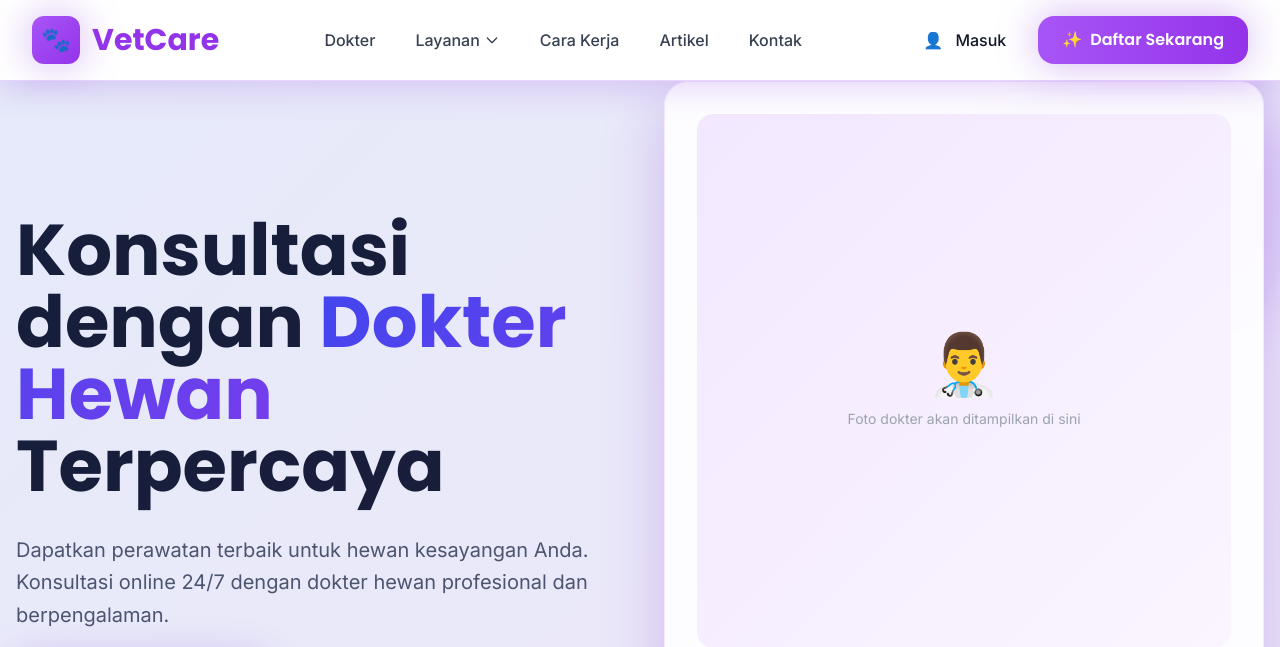
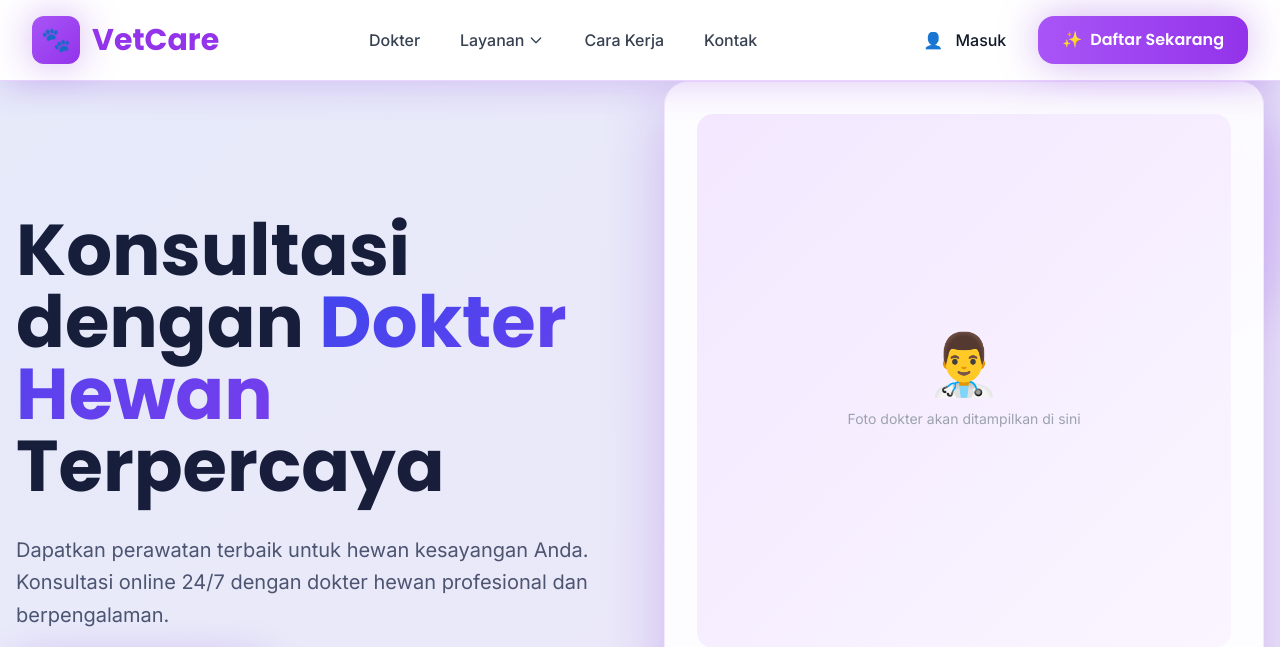
Before and after one commit to ZFL01/Vetcare, a PHP site: page /chat_messages/index.php in a window 1280 px wide. Shown: the top 647 px of the page. Run offline with PHP 8.4, Linux system fonts and the light colour scheme; some libraries are stand-ins or nearby versions.

Commit message:
artikel delete

```diff
--- a/header.php
+++ b/header.php
@@ -71,14 +71,6 @@ if ($loggedIn) {
                 <button onclick="scrollToSection('cara-kerja')"
                     class="relative text-gray-700 hover:text-purple-600 font-medium transition-all duration-300 group">
                     <span>Cara Kerja</span>
-                    <div
-                        class="absolute -bottom-1 left-0 w-0 h-0.5 bg-gradient-to-r from-purple-500 to-purple-600 group-hover:w-full transition-all duration-300">
-                    </div>
-                </button>
-
-                <button onclick="scrollToSection('artikel')"
-                    class="relative text-gray-700 hover:text-purple-600 font-medium transition-all duration-300 group">
-                    <span>Artikel</span>
                     <div
                         class="absolute -bottom-1 left-0 w-0 h-0.5 bg-gradient-to-r from-purple-500 to-purple-600 group-hover:w-full transition-all duration-300">
                     </div>
@@ -213,11 +205,6 @@ if ($loggedIn) {
                 <button onclick="scrollToSection('cara-kerja'); toggleMobileMenu()"
                     class="text-left text-gray-700 hover:text-purple-600 font-medium transition-colors px-4">
                     Cara Kerja
-                </button>
-
-                <button onclick="scrollToSection('artikel'); toggleMobileMenu()"
-                    class="text-left text-gray-700 hover:text-purple-600 font-medium transition-colors px-4">
-                    Artikel
                 </button>
 
                 <button onclick="scrollToSection('kontak'); toggleMobileMenu()"
```
Also changed, not shown: 1 other file.
